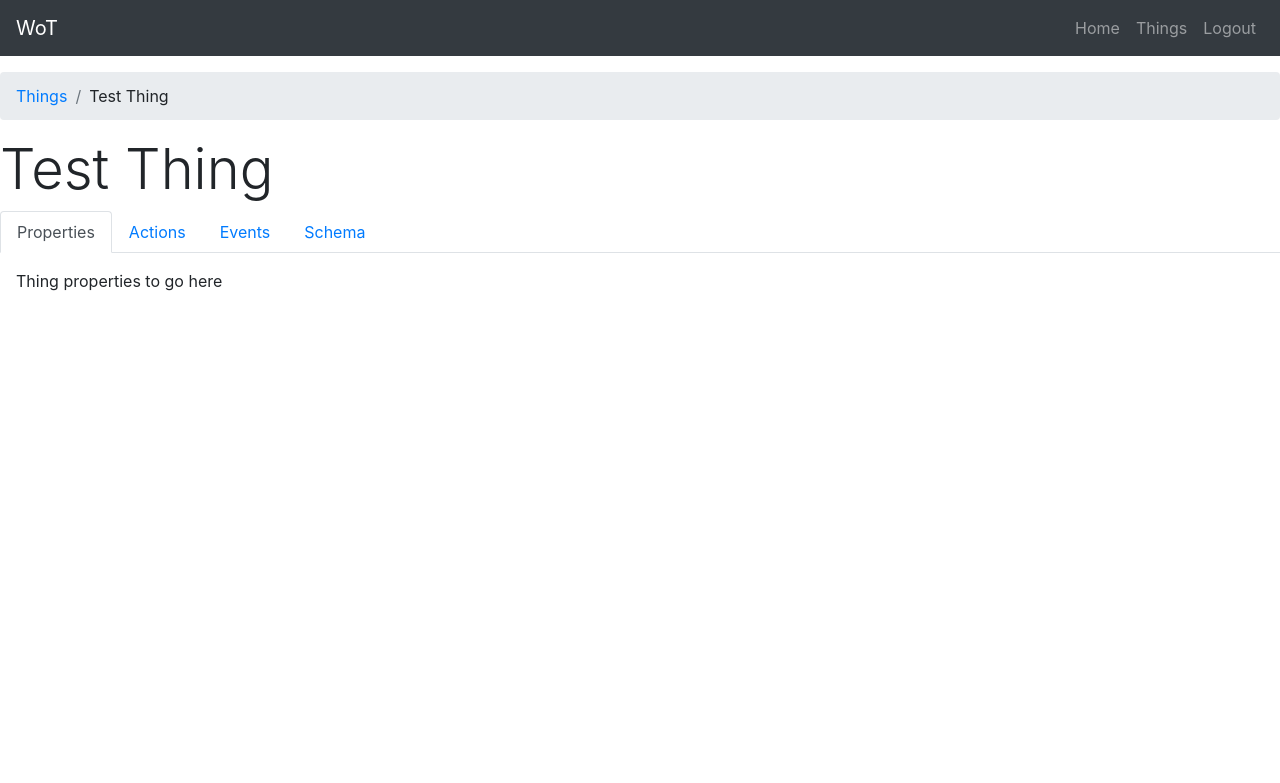
After one commit to danmharris/WoT-Client, a Django app: page /things/1 in a window 1280 px wide. The commit adds this page. Shown: the top 783 px of the page. Run offline with Django 3.2, Linux system fonts and the light colour scheme; some libraries are stand-ins or nearby versions.

Commit message:
Add pages for things (list and single)
Currently has placeholder content but shows the organisation of the
pages (particularly with tabs on the thing page)

```diff
--- a/src/wotclient/static/wot/style.css
+++ b/src/wotclient/static/wot/style.css
@@ -3,5 +3,4 @@
     /*background-color: gray;*/
     margin: 1em auto;
     min-height: calc(100vh - 56px - 2em);
-    text-align: center;
 }
--- a/src/wotclient/templates/layout/base.html
+++ b/src/wotclient/templates/layout/base.html
@@ -15,14 +15,14 @@
 </head>
 <body>
     <nav class="navbar navbar-expand-lg navbar-dark bg-dark">
-        <a class="navbar-brand" href="#">WoT</a>
+        <a class="navbar-brand" href="{% url 'home' %}">WoT</a>
         <div class="collapse navbar-collapse" id="navbarSupportedContent">
             <ul class="navbar-nav ml-auto">
                 <li class="nav-item">
-                    <a class="nav-link" href="#">Home</a>
+                    <a class="nav-link" href="{% url 'home' %}">Home</a>
                 </li>
                 <li class="nav-item">
-                    <a class="nav-link" href="#">Things</a>
+                    <a class="nav-link" href="{% url 'thing_list' %}">Things</a>
                 </li>
                 <li class="nav-item">
                     <a class="nav-link" href="#">Logout</a>
--- /dev/null
+++ b/src/wotclient/templates/layout/thing.html
@@ -0,0 +1,30 @@
+{% extends 'layout/base.html' %}
+
+{% block 'content' %}
+    <nav aria-label="breadcrumb">
+        <ol class="breadcrumb">
+            <li class="breadcrumb-item active"><a href="{% url 'thing_list' %}">Things</a></li>
+            <li class="breadcrumb-item">{{ thing.name }}</li>
+        </ol>
+    </nav>
+    <h1 class="display-4">{{ thing.name }}</h1>
+    <ul class="nav nav-tabs">
+        <li class="nav-item">
+            <a class="nav-link active" href="#">Properties</a>
+        </li>
+        <li class="nav-item">
+            <a class="nav-link" href="#">Actions</a>
+        </li>
+        <li class="nav-item">
+            <a class="nav-link" href="#">Events</a>
+        </li>
+        <li class="nav-item">
+            <a class="nav-link" href="#">Schema</a>
+        </li>
+    </ul>
+    <div class="p-3">
+        {% block 'thing_content' %}
+
+        {% endblock %}
+    </div>
+{% endblock %}
--- /dev/null
+++ b/src/wotclient/templates/wot/thing/properties.html
@@ -0,0 +1,5 @@
+{% extends 'layout/thing.html' %}
+
+{% block 'thing_content' %}
+Thing properties to go here
+{% endblock %}
--- a/src/wotclient/urls.py
+++ b/src/wotclient/urls.py
@@ -3,5 +3,7 @@ from django.urls import path
 from . import views
 
 urlpatterns = [
-    path('', views.index, name='test')
+    path('', views.index, name='home'),
+    path('things', views.thing_list, name='thing_list'),
+    path('things/<thing_id>', views.thing_single, name='thing_single'),
 ]
--- a/src/wotclient/views.py
+++ b/src/wotclient/views.py
@@ -5,3 +5,29 @@ from django.http import HttpResponse
 
 def index(request):
     return render(request, 'wot/index.html')
+
+def thing_list(request):
+    #TODO: Make request to thing directory and parse results to get name and ID
+    things = [
+        {
+            'name': 'Thing 1',
+            'uuid': '123',
+        },
+        {
+            'name': 'Thing 2',
+            'uuid': '456',
+        }
+    ]
+
+    context = {
+        'things': things,
+    }
+    return render(request, 'wot/thing/list.html', context)
+
+def thing_single(request, thing_id):
+    context = {
+        'thing': {
+            'name': 'Test Thing',
+        }
+    }
+    return render(request, 'wot/thing/properties.html', context)
```
Also changed, not shown: src/wotclient/templates/wot/thing/list.html (added, +18 -0 lines).
